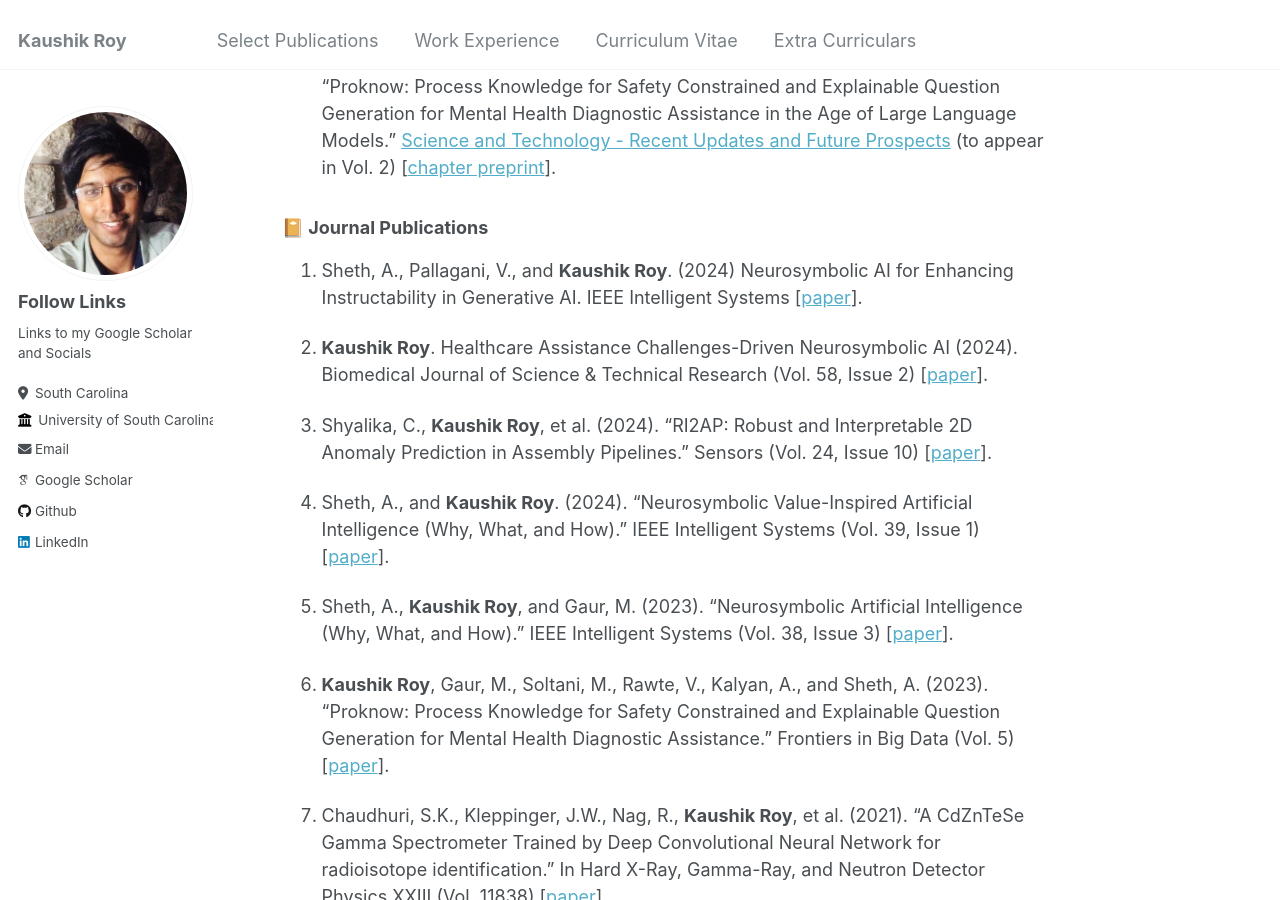
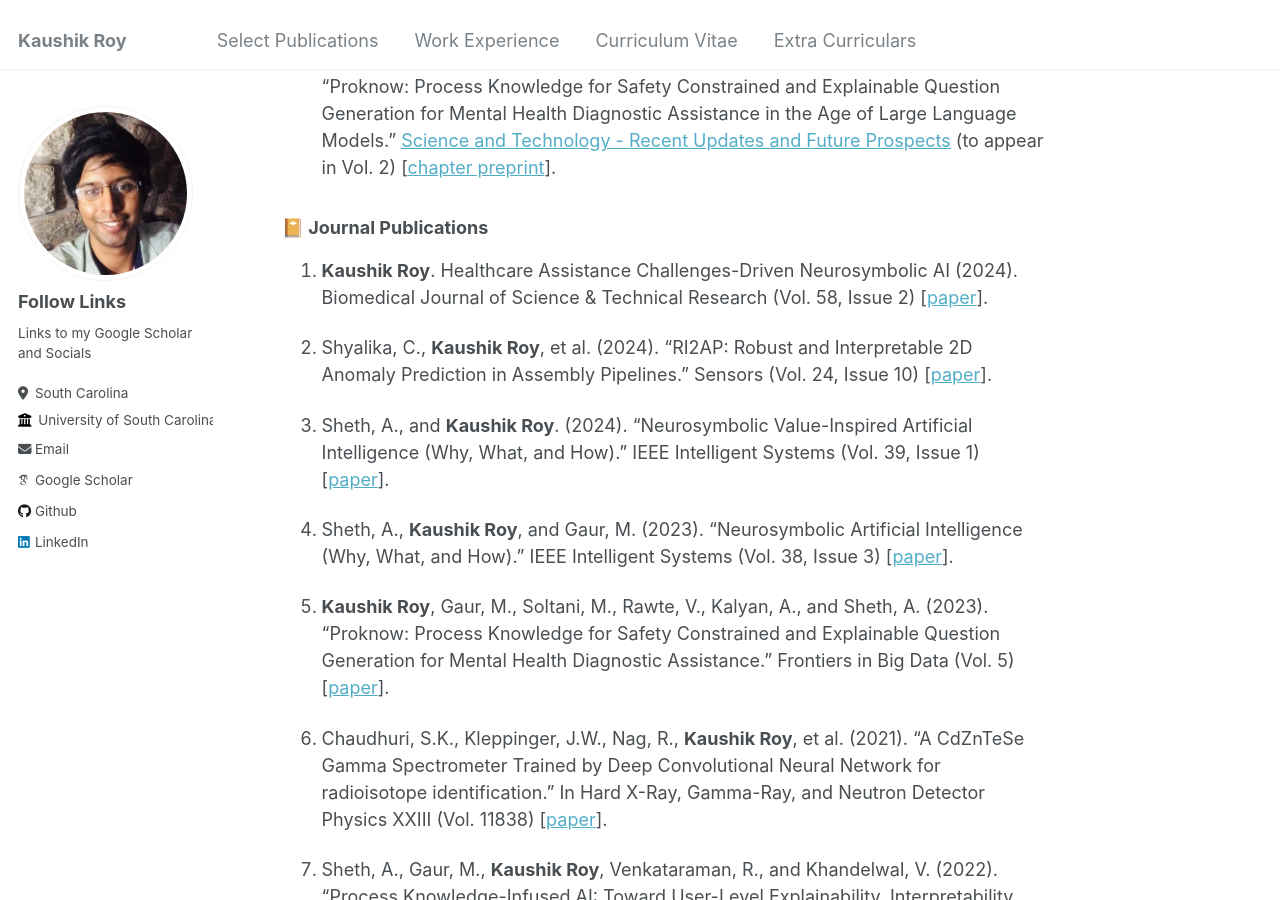
Before and after one commit to kauroy1994/home, a Jekyll site: the page built from _pages/markdown.md, in a window 1280 px wide and 900 px high, scrolled down 643 px. Built offline with Jekyll 4.4.1, drawn with Linux system fonts in a browser that asks for light colours; some web fonts are replaced.

Commit message:
Update markdown.md

```diff
--- a/_pages/markdown.md
+++ b/_pages/markdown.md
@@ -21,9 +21,7 @@ author_profile: true
 1. **Kaushik Roy**, Gaur, M., Soltani, M., Rawte, V., Kalyan, A., and Sheth, A. (2024). "Proknow: Process Knowledge for Safety Constrained and Explainable Question Generation for Mental Health Diagnostic Assistance in the Age of Large Language Models." [Science and Technology - Recent Updates and Future Prospects](https://www.bookpi.org/bookstore/product/science-and-technology-recent-updates-and-future-prospects-vol-1/) (to appear in Vol. 2) [[chapter preprint](https://scholarcommons.sc.edu/cgi/viewcontent.cgi?article=1631&context=aii_fac_pub)].
 
 ### 📔 Journal Publications
-1. Sheth, A., Pallagani, V., and **Kaushik Roy**. (2024) Neurosymbolic AI for Enhancing Instructability in Generative AI. IEEE Intelligent Systems [[paper](https://arxiv.org/pdf/2407.18722)].
-
-2. **Kaushik Roy**. Healthcare Assistance Challenges-Driven Neurosymbolic AI (2024). Biomedical Journal of Science & Technical Research (Vol. 58, Issue 2) [[paper](https://scholarcommons.sc.edu/cgi/viewcontent.cgi?article=1629&context=aii_fac_pub)].
+1. **Kaushik Roy**. Healthcare Assistance Challenges-Driven Neurosymbolic AI (2024). Biomedical Journal of Science & Technical Research (Vol. 58, Issue 2) [[paper](https://scholarcommons.sc.edu/cgi/viewcontent.cgi?article=1629&context=aii_fac_pub)].
 
 2. Shyalika, C., **Kaushik Roy**, et al. (2024). "RI2AP: Robust and Interpretable 2D Anomaly Prediction in Assembly Pipelines." Sensors (Vol. 24, Issue 10) [[paper](https://www.mdpi.com/1424-8220/24/10/3244/pdf)].
 
```
